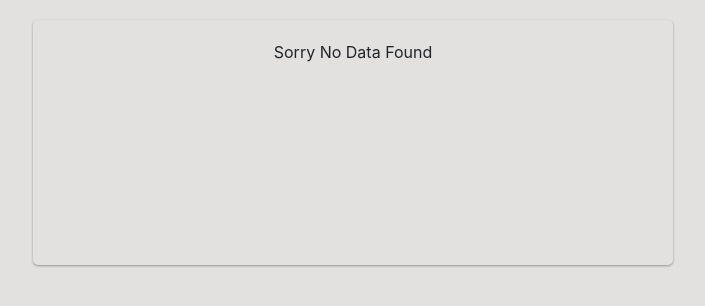
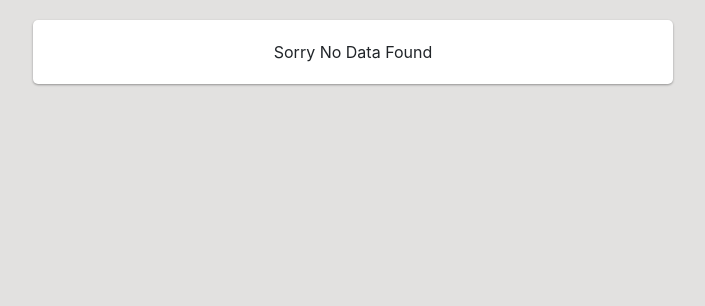
Before and after one commit to Prabhash8853/job-search, a React (Create React App) app: page /applicant-details in a window 1280 px wide. Shown: the top 306 px of the page, without its empty margins (287-992 px from the left). Built offline with nearby package versions, Linux system fonts and the light colour scheme.

Commit message:
display applicant styling fixed

```diff
--- a/src/component/DisplayApplicant/DisplayApplicant.css
+++ b/src/component/DisplayApplicant/DisplayApplicant.css
@@ -5,7 +5,8 @@
     border-radius: 5px;
     box-shadow: 0 1px 3px rgba(0,0,0,0.12), 0 1px 2px rgba(0,0,0,0.24);
     padding: 20px 20px;
-    height: 245px
+    background-color: white;
+
 }
 
 .applicant-details{
```
